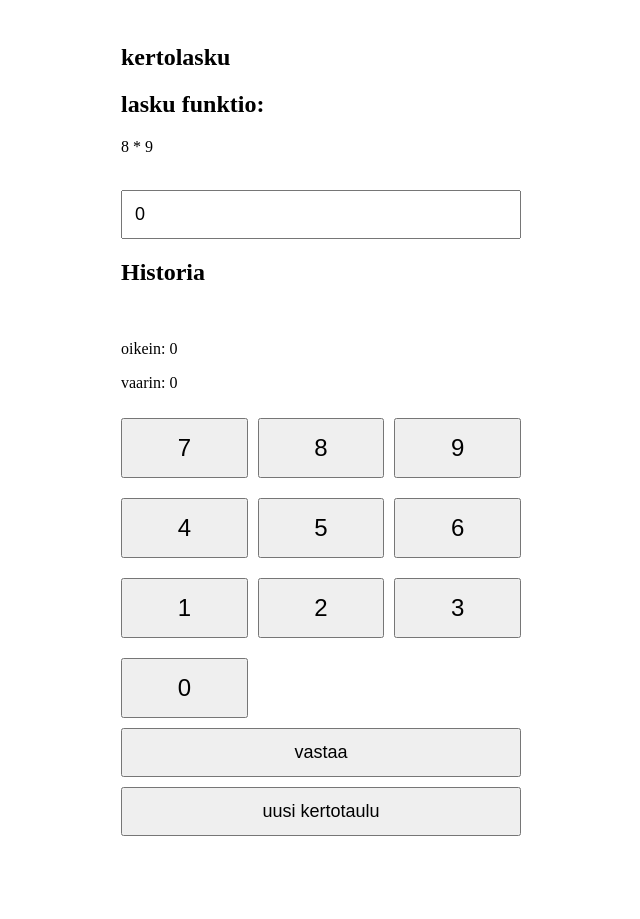
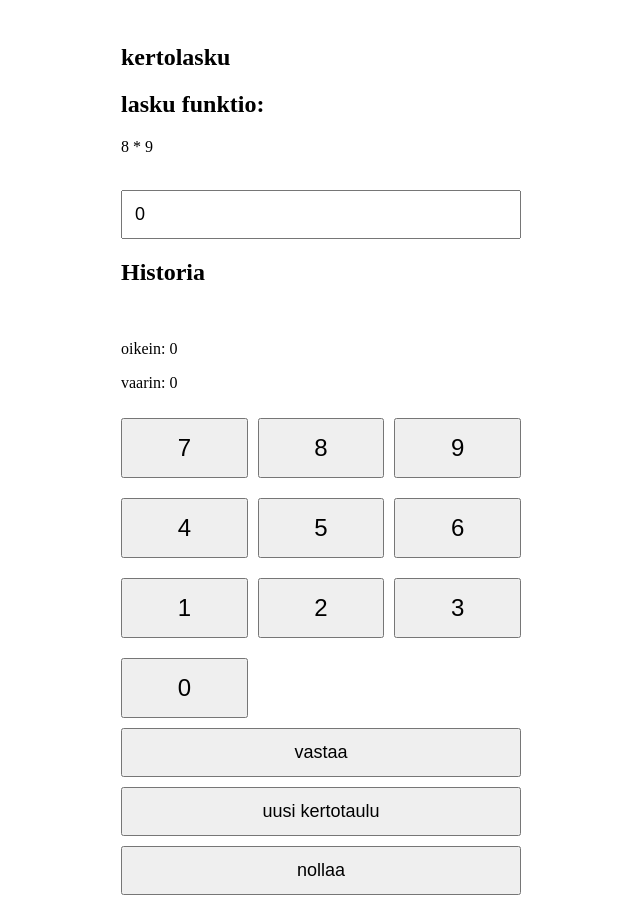
Before and after one commit to Beolpluusor/GertoLaskuGeneraattori, a React (Vite) app: page / in a window 1280 px wide. Shown: the whole page, without its empty margins (319-959 px from the left). Before the commit the page ends 860 px from the top, so only its background shows below. Built offline with nearby package versions, Linux system fonts and the light colour scheme.

Commit message:
lisätty nollaus nappi

```diff
--- a/src/components/kertolasku.jsx
+++ b/src/components/kertolasku.jsx
@@ -71,6 +71,11 @@ export default function kertolasku() {
         )
     };
 
+
+    function nollaaVastaus () {
+        setVastaus("");
+    };
+
     return (
         <div className="kertolasku">
             <h1>kertolasku</h1>
@@ -97,6 +102,7 @@ export default function kertolasku() {
             <Buttons />
             <button onClick={tarkistaVastaus}>vastaa</button>
             <button onClick={uusiTehtava}>uusi kertotaulu</button>
+            <button onClick={nollaaVastaus}>nollaa</button>
         </div>
     )
 }
```
